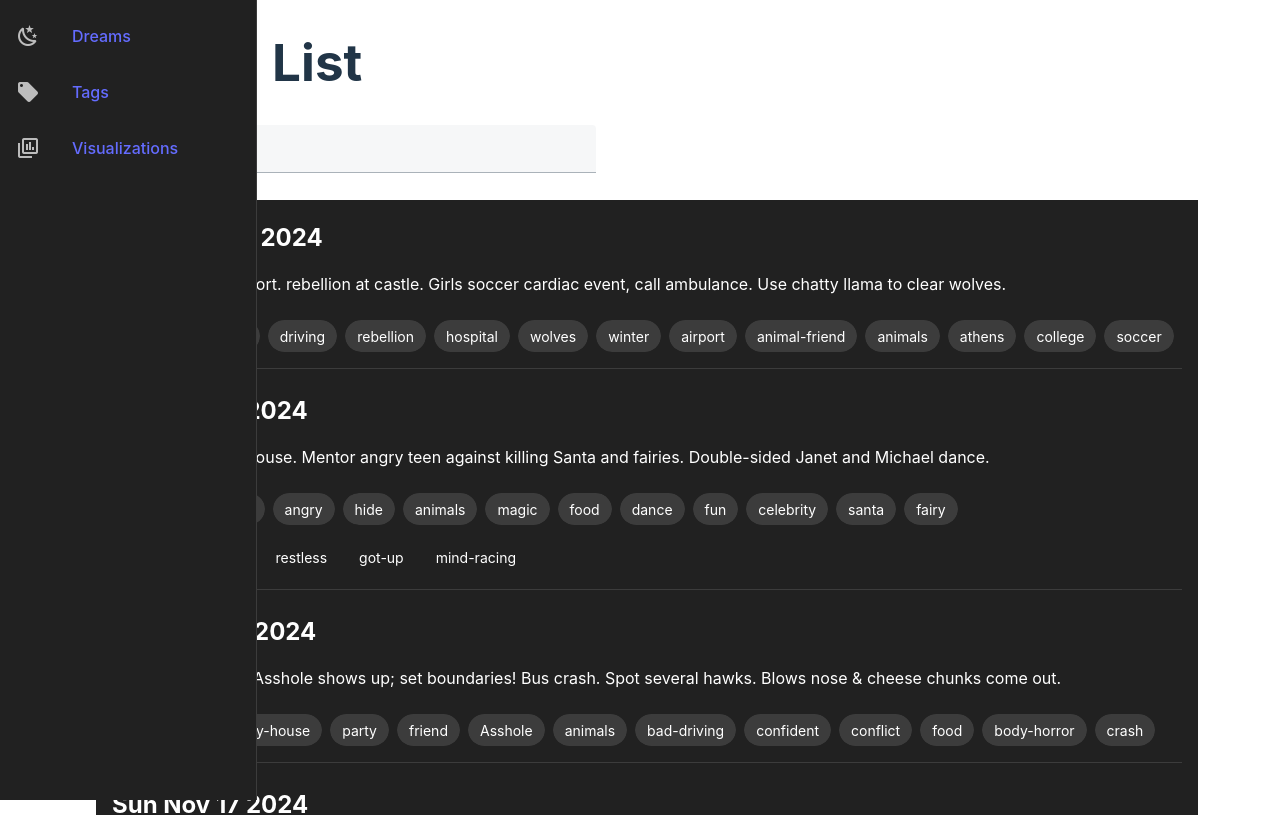
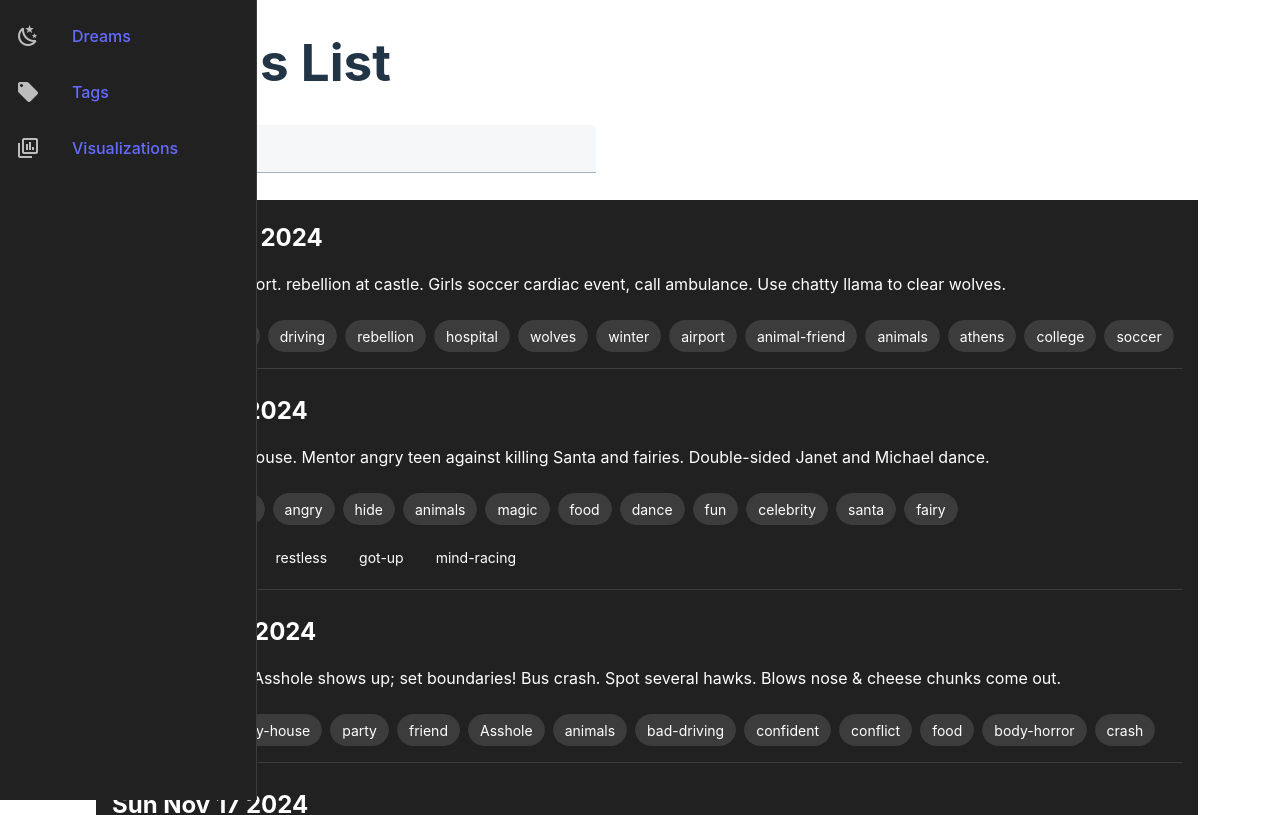
Before and after one commit to MMFane/dream-journal, a Vue app: page / in a window 1280 px wide. Shown: the top 815 px of the page. Built offline with nearby package versions, Linux system fonts and the light colour scheme.

Commit message:
pluralize title to match conventions

```diff
--- a/src/components/DreamsList.vue
+++ b/src/components/DreamsList.vue
@@ -43,7 +43,7 @@ const filteredDreams = computed(() => {
 </script>
 
 <template>
-  <h1>Dream List</h1>
+  <h1>Dreams List</h1>
   <FilterBar
     :filter="filter"
     item-name="dream"
```
